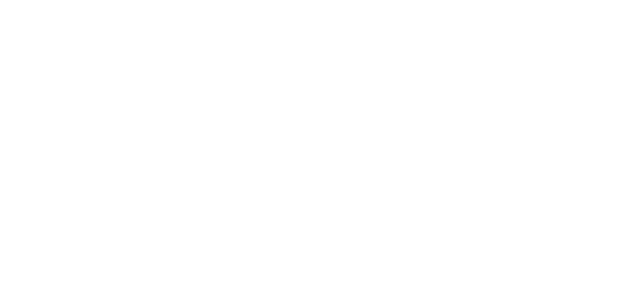
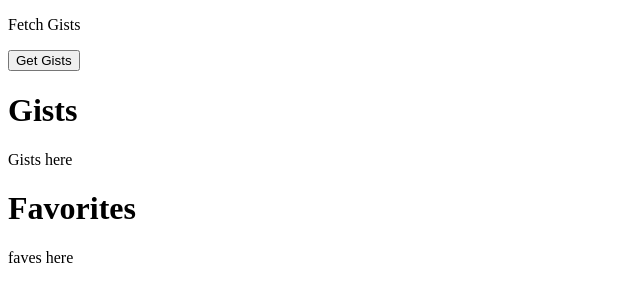
Before and after one commit to aditya-gune/assignment3-2, a plain HTML site: page index.html in a window 1280 px wide. Shown: the whole page, without its empty margins (0-640 px from the left). Drawn offline with Linux system fonts and the light colour scheme.

Commit message:
added layout

```diff
--- a/index.html
+++ b/index.html
@@ -4,7 +4,24 @@
 <meta http-equiv="Content-Type" content="text/html; charset=utf-8" />
 <title>Untitled Document</title>
 </head>
+<script src="demo.js"></script>
+<body>
+<p id = "button">Fetch Gists</p>
+ <button type="button" onclick="fetchData()">Get Gists</button>
+ <h1>
+ Gists
+ </h1>
+ <div id = "outputs">
+  Gists here
+ <ul id = "gists">
 
-<body>
+ </ul>
+ </div>
+ <h1>
+ Favorites
+ </h1>
+ <div id = favorites>
+ faves here
+ </div>
 </body>
 </html>
```
